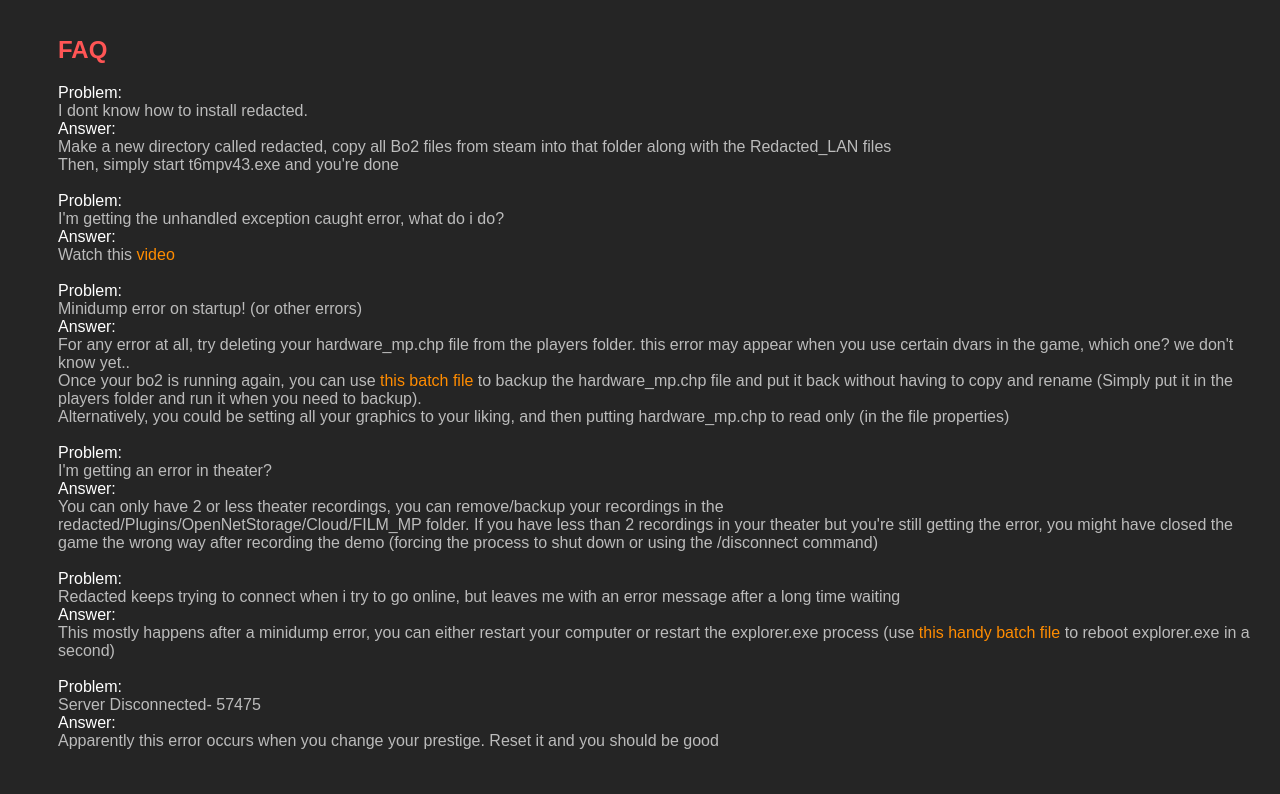
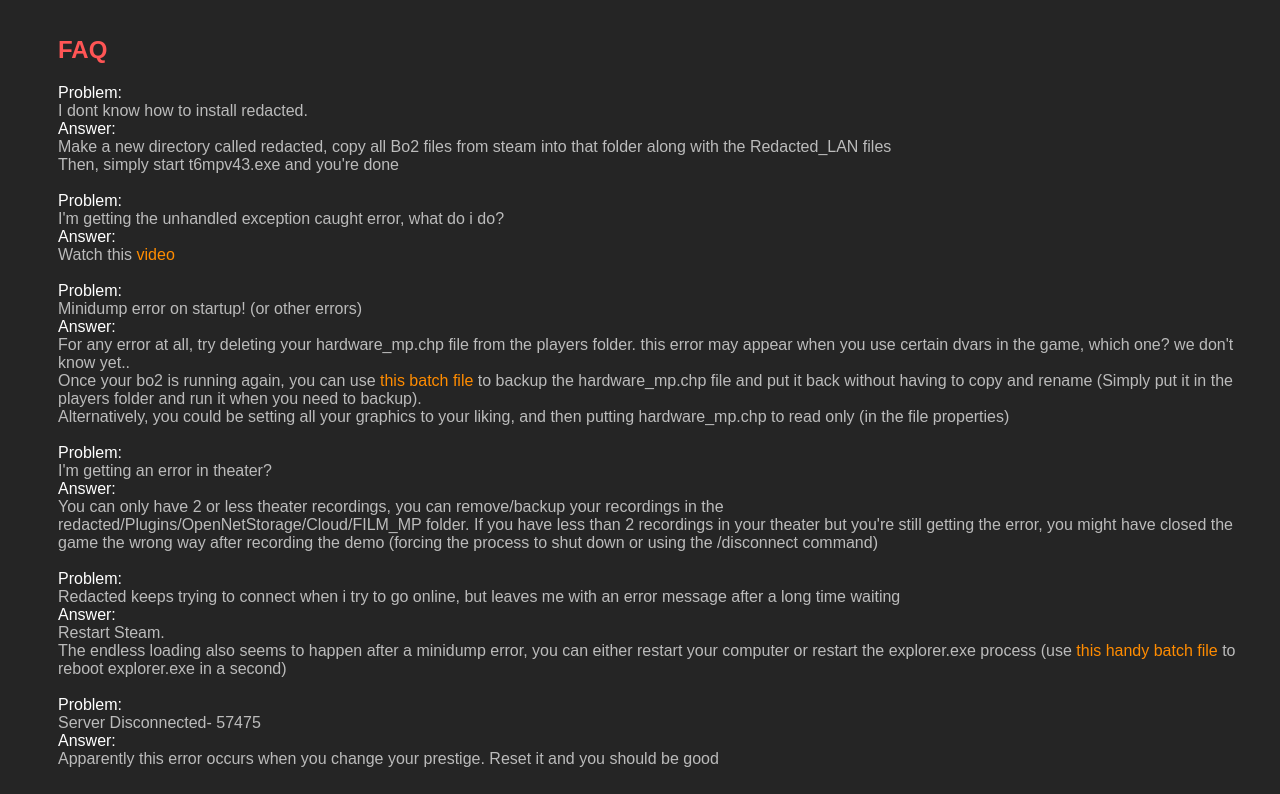
Before and after one commit to Gdjhfdgfs/gmzorz.github.io, a plain HTML site: page redacted.html in a window 1280 px wide. Shown: the part 794-1588 px from the top of the page. Drawn offline with Linux system fonts and the light colour scheme.

Commit message:
Add files via upload

```diff
--- a/redacted.html
+++ b/redacted.html
@@ -53,7 +53,7 @@
 redacted/Plugins/OpenNetStorage/Cloud/FILM_MP folder. If you have less than 2 recordings in your theater but you're still getting the error, you might have closed the game the wrong way after recording the demo (forcing the process to shut down or using the /disconnect command)<br><br>
 
 <div id="hl">Problem:</div> Redacted keeps trying to connect when i try to go online, but leaves me with an error message after a long time waiting<br>
-<div id="hl">Answer:</div> This mostly happens after a minidump error, you can either restart your computer or restart the explorer.exe process (use <a href="resexplorer.bat">this handy batch file</a> to reboot explorer.exe in a second) <br><br>
+<div id="hl">Answer:</div>Restart Steam.<br>The endless loading also seems to happen after a minidump error, you can either restart your computer or restart the explorer.exe process (use <a href="resexplorer.bat">this handy batch file</a> to reboot explorer.exe in a second) <br><br>
 
 <div id="hl">Problem:</div> Server Disconnected- 57475<br>
 <div id="hl">Answer:</div> Apparently this error occurs when you change your prestige. Reset it and you should be good<br><br>
```
